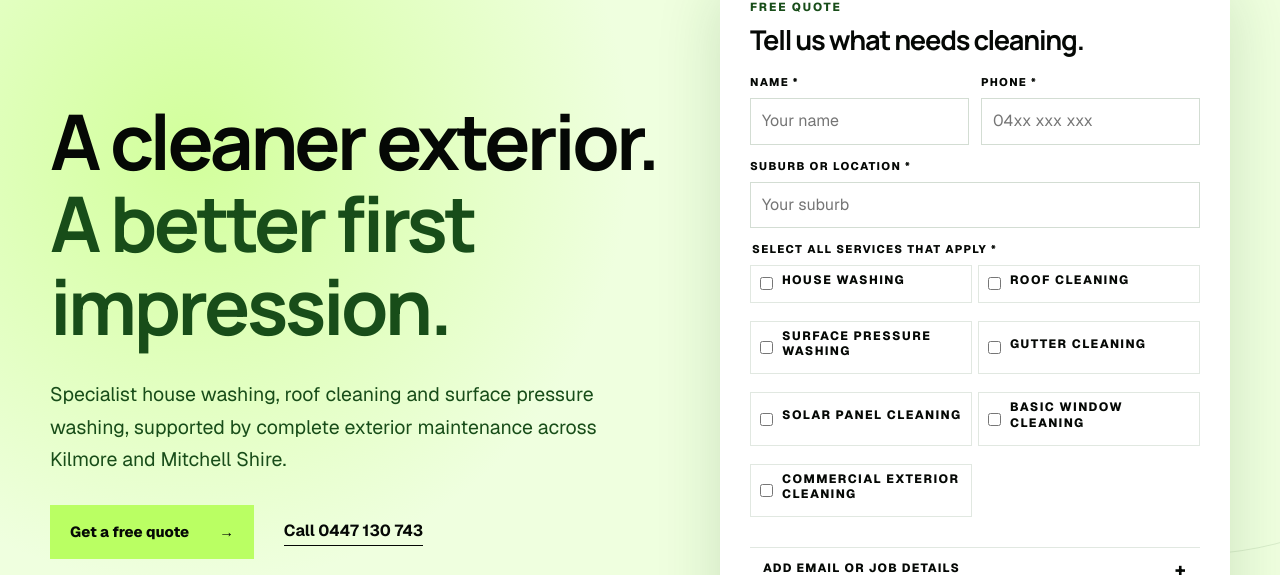
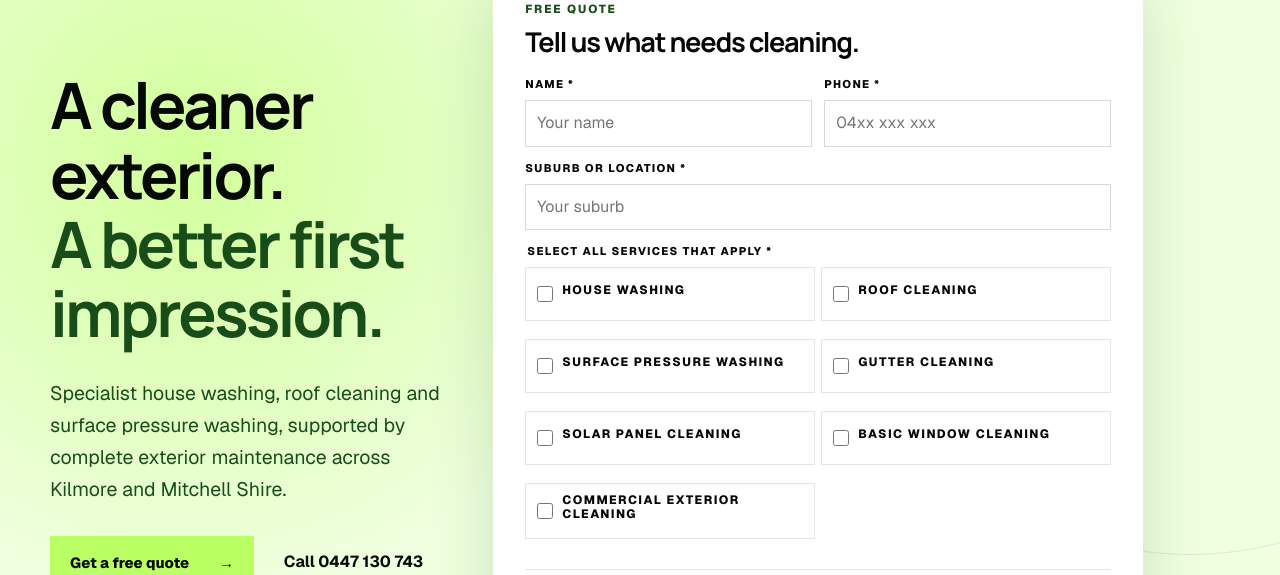
Before and after one commit to simonsibillin-ux/ss-exterior-services-website, a Next.js app: page / in a window 1280 px wide. Shown: the part 225-800 px from the top of the page. Built offline with nearby package versions, Linux system fonts and the light colour scheme; no server answers.

Commit message:
Balance hero form and checkbox alignment

```diff
--- a/app/full.css
+++ b/app/full.css
@@ -245,3 +245,20 @@
 @media(max-width:900px){.hero-grid{grid-template-columns:1fr}.hero-card{max-width:590px}.quote-grid>.quote-form,.contact-page>.quote-form{justify-self:stretch;max-width:none}}
 @media(max-width:600px){.hero-card,.quote-grid>.quote-form,.contact-page>.quote-form{padding:20px;border-radius:10px}.results{padding-bottom:28px}.activity-preview{padding-top:28px}.instagram-feed{max-width:100%}.page-transition img{width:120px}}
 @media(prefers-reduced-motion:reduce){.page-transition span:after{animation:none}.page-transition{transition:none}}
+
+/* Quote form proportion and alignment refinement */
+.hero-grid{grid-template-columns:minmax(0,.82fr) minmax(560px,650px);gap:48px}
+.hero-copy h1{font-size:clamp(3rem,5vw,4.9rem)}
+.hero-copy{min-width:0}
+.hero-card{max-width:650px;padding:32px}
+.service-selector label{align-items:center;min-height:58px}
+.service-selector input{flex:0 0 16px;width:16px!important;height:16px;margin:0!important;align-self:center}
+.service-selector label>span{display:flex;align-items:center;min-height:20px;line-height:1.18}
+.hero-card .service-selector label{min-height:54px;padding:9px 11px}
+.instagram-feed{max-width:100%;padding:26px;background:#fff;box-shadow:0 14px 40px rgba(24,77,25,.07)}
+.instagram-feed .social-feed-heading{padding:0}
+.instagram-frame{max-width:560px;margin:0 auto}
+
+@media(max-width:1150px){.hero-grid{grid-template-columns:minmax(0,.8fr) minmax(520px,590px);gap:34px}.hero-copy h1{font-size:clamp(3rem,4.6vw,4.4rem)}}
+@media(max-width:900px){.hero-grid{grid-template-columns:1fr}.hero-copy h1{font-size:clamp(3rem,8vw,4.8rem)}.hero-card{max-width:650px}}
+@media(max-width:600px){.hero-copy h1{font-size:2.8rem}.hero-card{padding:20px}.service-selector label,.hero-card .service-selector label{min-height:52px}.instagram-feed{padding:16px}}
```
